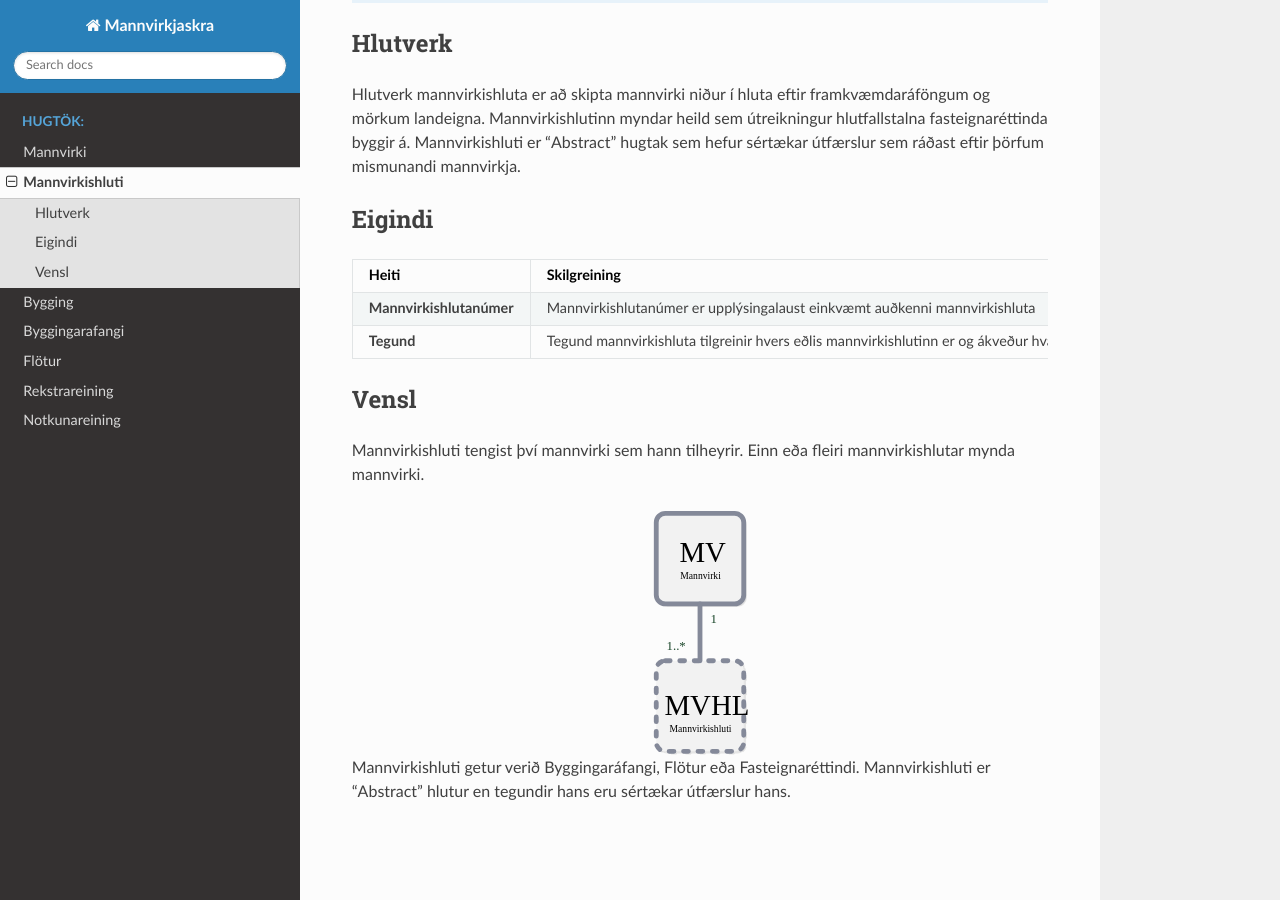
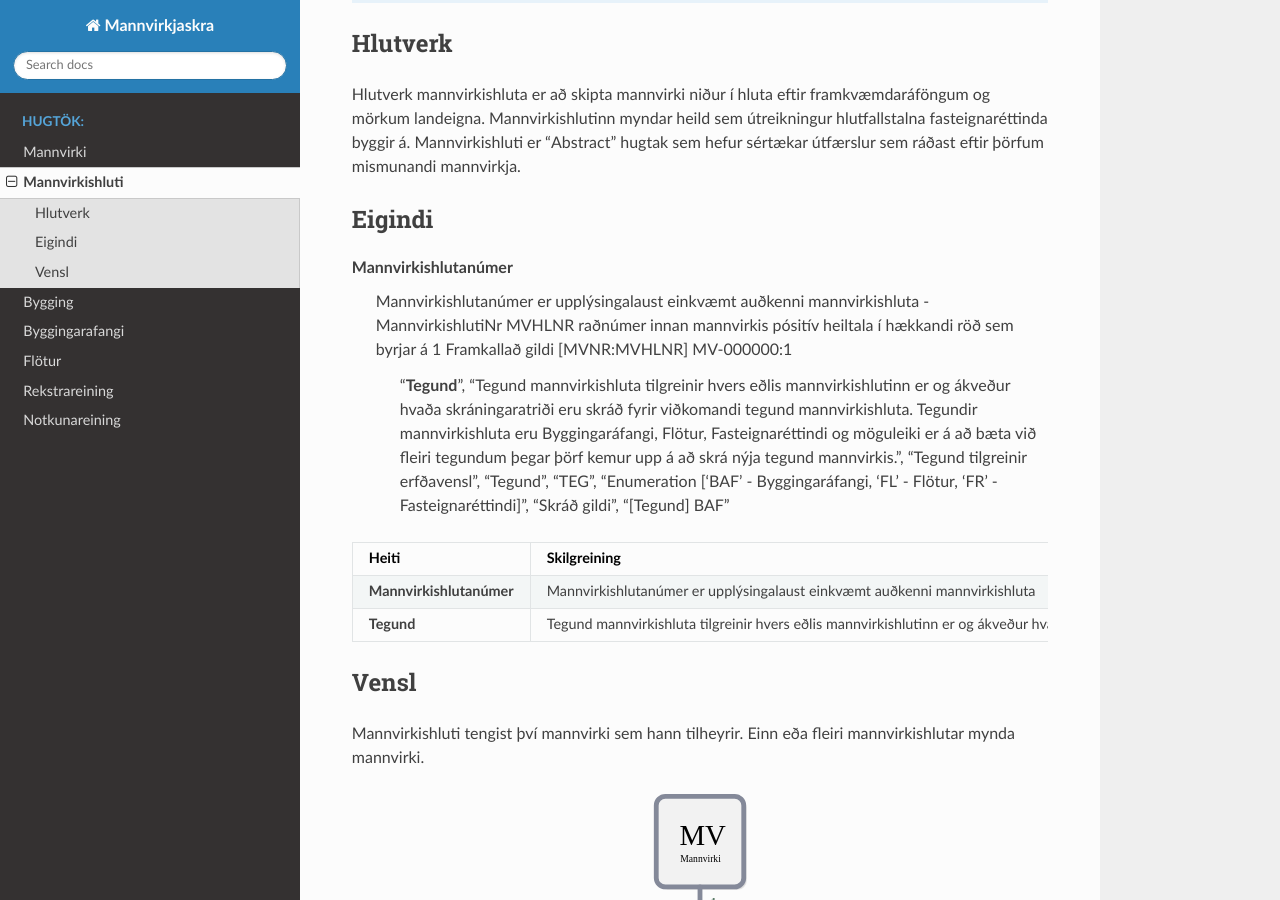
Before and after one commit to hthl/Mannvirkjaskra, a Sphinx documentation site: the page built from source/mannvirkishluti.rst, in a window 1280 px wide and 900 px high, scrolled down 402 px. Built offline with Sphinx 7.4.7 and the Read the Docs theme 2.0.0, drawn with Linux system fonts in a browser that asks for light colours.

Commit message:
Update mannvirkishluti.rst

```diff
--- a/source/mannvirkishluti.rst
+++ b/source/mannvirkishluti.rst
@@ -24,6 +24,19 @@ Hlutverk mannvirkishluta er að skipta mannvirki niður í hluta eftir framkvæm
 
 Eigindi
 -------
+
+**Mannvirkishlutanúmer**
+  Mannvirkishlutanúmer er upplýsingalaust einkvæmt auðkenni mannvirkishluta
+  -
+  MannvirkishlutiNr
+  MVHLNR
+  raðnúmer innan mannvirkis
+  pósitív heiltala í hækkandi röð sem byrjar á 1
+  Framkallað gildi
+  [MVNR:MVHLNR] MV-000000:1
+
+
+   "**Tegund**", "Tegund mannvirkishluta tilgreinir hvers eðlis mannvirkishlutinn er og ákveður hvaða skráningaratriði eru skráð fyrir viðkomandi tegund mannvirkishluta. Tegundir mannvirkishluta eru Byggingaráfangi, Flötur, Fasteignaréttindi og möguleiki er á að bæta við fleiri tegundum þegar þörf kemur upp á að skrá nýja tegund mannvirkis.", "Tegund tilgreinir erfðavensl", "Tegund", "TEG", "Enumeration ['BAF' - Byggingaráfangi, 'FL' - Flötur, 'FR' - Fasteignaréttindi]", "Skráð gildi", "[Tegund] BAF"
 
 .. csv-table::
    :header: "Heiti", "Skilgreining", "Skýring", "Tækniheiti", "Stuttheiti",  "Gagnatýpa", "Uppruni", "Birtingarform"
```
